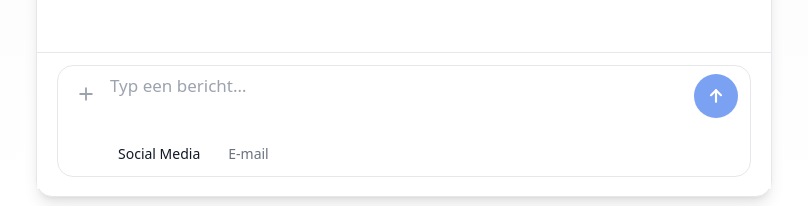
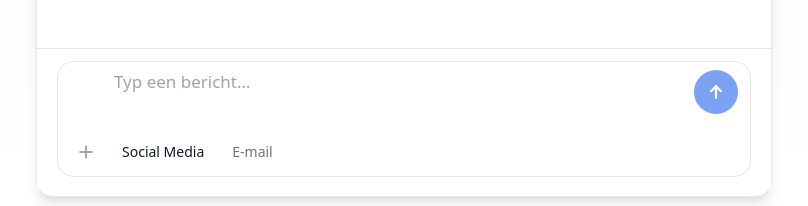
Before and after one commit to Blueline118/Blueline_chatpilotv2, a React (Vite) app: page / in a window 1280 px wide. Shown: the part 611-817 px from the top of the page, without its empty margins (236-1044 px from the left). Built offline with nearby package versions, Linux system fonts and the light colour scheme.

Commit message:
ui(input): + naar onderste rij; tekst exact erboven uitgelijnd; kanaal rechts van + (grid layout)

```diff
--- a/src/components/BluelineChatpilot.jsx
+++ b/src/components/BluelineChatpilot.jsx
@@ -500,66 +500,15 @@ function InnerChatpilot() {
 <div className="sticky bottom-0 z-10 border-t border-gray-200 bg-white/95 backdrop-blur supports-[backdrop-filter]:bg-white/80">
   <div className="px-5 py-3">
     <form onSubmit={handleSend} aria-label="Bericht verzenden">
+      {/* Groot afgerond kader met 2 rijen (grid) */}
       <div className="relative bg-white border border-[#e5e7eb] rounded-[16px] px-3 py-2 focus-within:ring-2 focus-within:ring-[#2563eb]/25">
-        {/* Bovenste rij: + icoon, textarea, verzendknop */}
-        <div className="flex items-start gap-2">
-          {/* + icoon links */}
-          <div className="relative mt-1">
-            <button
-              type="button"
-              onClick={() => setProfileMenuOpen((v) => !v)}
-              className="w-8 h-8 flex items-center justify-center text-gray-400 hover:text-gray-600 transition-colors"
-              title="Klantprofiel kiezen"
-              aria-haspopup="menu"
-              aria-expanded={profileMenuOpen}
-              aria-label="Klantprofiel kiezen"
-            >
-              <svg
-                viewBox="0 0 24 24"
-                className="w-5 h-5"
-                fill="none"
-                stroke="currentColor"
-                strokeWidth="2.2"
-                strokeLinecap="round"
-              >
-                <path d="M12 5v14M5 12h14" />
-              </svg>
-            </button>
-
-            {/* Profielmenu (opent omhoog) */}
-            {profileMenuOpen && (
-              <div
-                role="menu"
-                className="absolute z-20 bottom-full mb-2 w-44 rounded-lg border border-gray-200 bg-white shadow-md overflow-hidden"
-              >
-                <button
-                  type="button"
-                  onClick={() => { setProfileKey('default'); setProfileMenuOpen(false); }}
-                  className={cx(
-                    "block w-full text-left px-3 py-2 text-sm transition-colors",
-                    profileKey === "default" ? "bg-gray-100 text-gray-900" : "text-gray-700 hover:bg-gray-50"
-                  )}
-                  role="menuitem"
-                >
-                  Standaard
-                </button>
-                <button
-                  type="button"
-                  onClick={() => { setProfileKey('merrachi'); setProfileMenuOpen(false); }}
-                  className={cx(
-                    "block w-full text-left px-3 py-2 text-sm transition-colors",
-                    profileKey === "merrachi" ? "bg-gray-100 text-gray-900" : "text-gray-700 hover:bg-gray-50"
-                  )}
-                  role="menuitem"
-                >
-                  Merrachi
-                </button>
-              </div>
-            )}
-          </div>
-
-          {/* Tekstveld */}
-          <div className="flex-1">
+        {/* Kolommen: [ruimte voor +] [tekstveld] [send] */}
+        <div className="grid grid-cols-[2.25rem_1fr_2.75rem] gap-x-2">
+          {/* ── RIJ 1 ───────────────────────────────────────────── */}
+          {/* Lege spacer in kolom 1 zodat tekst exact boven + start */}
+          <div className="col-start-1 h-0" aria-hidden="true" />
+          {/* Tekstveld (kolom 2) */}
+          <div className="col-start-2">
             <label htmlFor="message" className="sr-only">Typ een bericht…</label>
             <textarea
               id="message"
@@ -574,8 +523,8 @@ function InnerChatpilot() {
               autoComplete="off"
             />
           </div>
-
-          {/* Verzendknop */}
+          {/* Send-knop (kolom 3) */}
+          <div className="col-start-3 flex items-start justify-end">
             <button
               type="submit"
               aria-label="Verzenden"
@@ -587,24 +536,60 @@ function InnerChatpilot() {
                   : "bg-[#2563eb] hover:brightness-110 hover:scale-[1.03] focus:outline-none focus-visible:ring-2 focus-visible:ring-[#2563eb]/40"
               )}
             >
-            <svg
-              viewBox="0 0 24 24"
-              className="w-5 h-5"
-              fill="none"
-              stroke="white"
-              strokeWidth="2.6"
-              strokeLinecap="round"
-              strokeLinejoin="round"
-              aria-hidden="true"
-            >
+              <svg viewBox="0 0 24 24" className="w-5 h-5" fill="none" stroke="white" strokeWidth="2.6" strokeLinecap="round" strokeLinejoin="round" aria-hidden="true">
                 <path d="M12 19V5" />
                 <path d="M6 11l6-6 6 6" />
               </svg>
             </button>
           </div>
 
-        {/* Onderste rij: kanaal-toggle netjes uitgelijnd naast het + icoon */}
-        <div className="flex items-center gap-3 mt-2 pl-10">
+          {/* ── RIJ 2 ───────────────────────────────────────────── */}
+          {/* + icoon linksonder (kolom 1) */}
+          <div className="col-start-1 mt-2 relative">
+            <button
+              type="button"
+              onClick={() => setProfileMenuOpen(v => !v)}
+              className="w-8 h-8 flex items-center justify-center text-gray-400 hover:text-gray-600 transition-colors"
+              title="Klantprofiel kiezen"
+              aria-haspopup="menu"
+              aria-expanded={profileMenuOpen}
+              aria-label="Klantprofiel kiezen"
+            >
+              <svg viewBox="0 0 24 24" className="w-5 h-5" fill="none" stroke="currentColor" strokeWidth="2.2" strokeLinecap="round">
+                <path d="M12 5v14M5 12h14" />
+              </svg>
+            </button>
+
+            {/* Profielmenu (opent omhoog) */}
+            {profileMenuOpen && (
+              <div
+                role="menu"
+                className="absolute z-20 bottom-full mb-2 w-44 rounded-lg border border-gray-200 bg-white shadow-md overflow-hidden"
+              >
+                <button
+                  type="button"
+                  onClick={() => { setProfileKey('default'); setProfileMenuOpen(false); }}
+                  className={cx("block w-full text-left px-3 py-2 text-sm transition-colors",
+                    profileKey === "default" ? "bg-gray-100 text-gray-900" : "text-gray-700 hover:bg-gray-50")}
+                  role="menuitem"
+                >
+                  Standaard
+                </button>
+                <button
+                  type="button"
+                  onClick={() => { setProfileKey('merrachi'); setProfileMenuOpen(false); }}
+                  className={cx("block w-full text-left px-3 py-2 text-sm transition-colors",
+                    profileKey === "merrachi" ? "bg-gray-100 text-gray-900" : "text-gray-700 hover:bg-gray-50")}
+                  role="menuitem"
+                >
+                  Merrachi
+                </button>
+              </div>
+            )}
+          </div>
+
+          {/* Kanaal-toggle (kolom 2) */}
+          <div className="col-start-2 mt-2 flex items-center gap-3">
             {["Social Media", "E-mail"].map((t) => {
               const selected = messageType === t;
               return (
@@ -624,12 +609,15 @@ function InnerChatpilot() {
               );
             })}
           </div>
+
+          {/* Lege kolom 3 in rij 2 voor symmetrie */}
+          <div className="col-start-3 mt-2" aria-hidden="true" />
+        </div>
       </div>
     </form>
   </div>
 </div>
 {/* /Dock */}
-
 
           </div>
 
```
Lines whose indentation alone changed are shown as unchanged.
